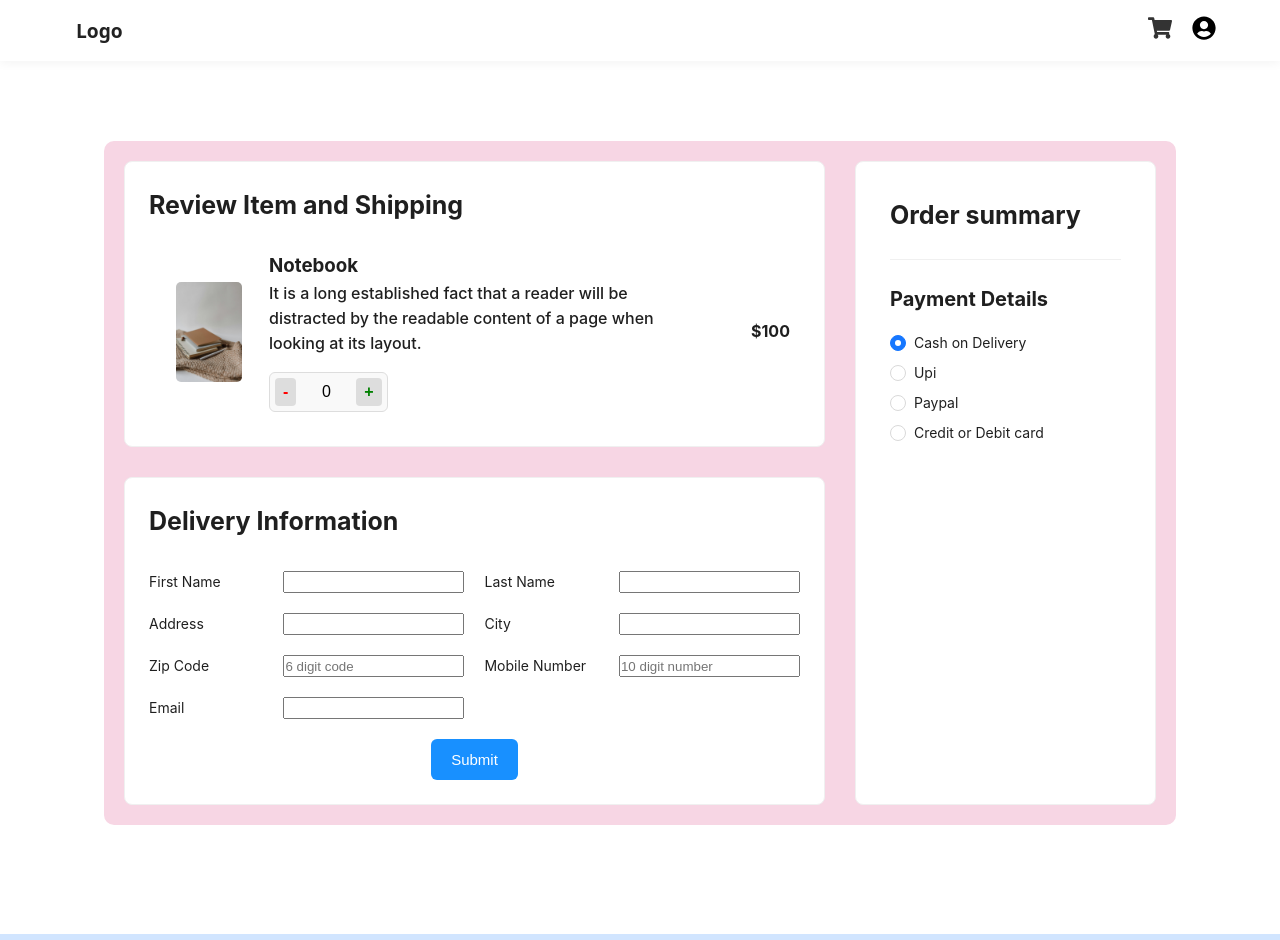
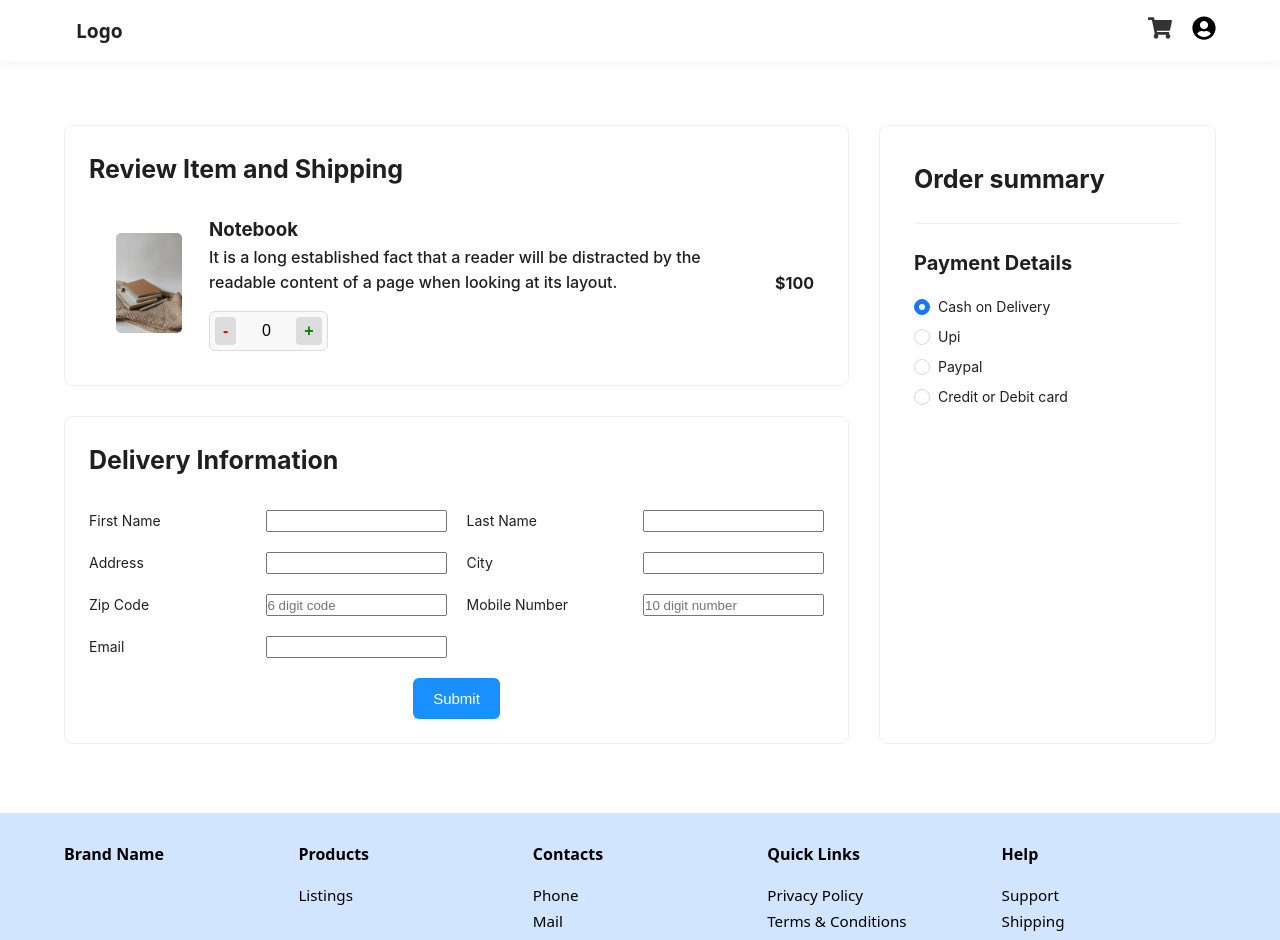
Before and after one commit to purfull/notebooks-ecom-client, a React (Vite) app: page /cart in a window 1280 px wide. Shown: the top 940 px of the page. Built offline with nearby package versions, Linux system fonts and the light colour scheme.

Commit message:
padding corr

```diff
--- a/src/components/Cart/Cart.scss
+++ b/src/components/Cart/Cart.scss
@@ -1,14 +1,14 @@
 .cart-component {
   margin: 0;
   padding: 0;
-  margin-top: 5rem;
+  margin-top: 4rem;
 
   .shopping-cart {
-    background-color: rgb(247, 214, 228);
+    // background-color: rgb(247, 214, 228);
     display: flex;
     flex-direction: row;
-    margin: 40px;
-    padding: 20px;
+    // margin: 40px;
+    padding: 0 ;
     border-radius: 10px;
     gap: 30px;
   }
--- a/src/components/Footer/Footer.scss
+++ b/src/components/Footer/Footer.scss
@@ -7,13 +7,13 @@
     display: grid;
     grid-template-columns: repeat(5, 1fr);
     width: 100%;
-    padding: 30px;
+    padding: 30px 5%;
     gap: 20px;
   }
 
   .footer-title {
     display: flex;
-    justify-content: center;
+    justify-content: left;
     margin-bottom: 20px;
     font-weight: 600;
   }
@@ -22,7 +22,7 @@
     display: flex;
     flex-direction: column;
     justify-content: center;
-    align-items: center;
+    align-items: start;
     text-decoration: none;
     gap: 6px;
 
--- a/src/components/ProductDetail/ProductDetail.jsx
+++ b/src/components/ProductDetail/ProductDetail.jsx
@@ -161,7 +161,7 @@ const ProductDetail = () => {
                 <span className="rating-text">{productData?.rating}</span>
               </div>
             )}
-            <p className="description">{productData?.description}</p>
+            {/* <p className="description">{productData?.description}</p> */}
             <Divider />
           </div>
 
```
